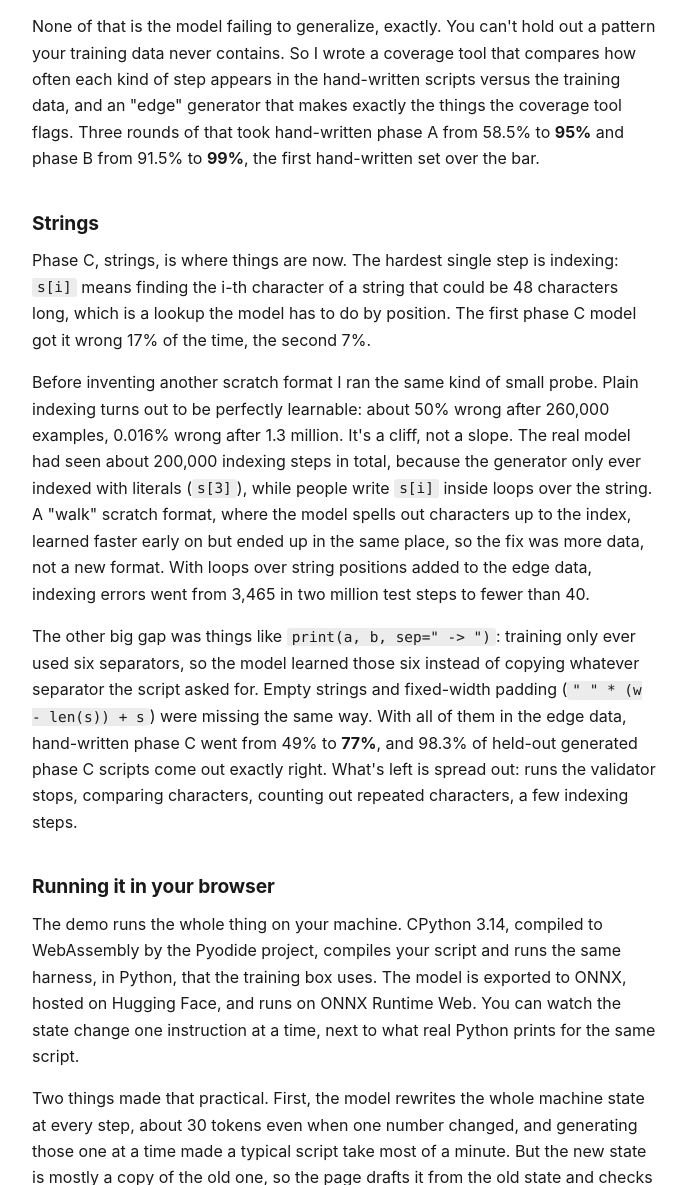
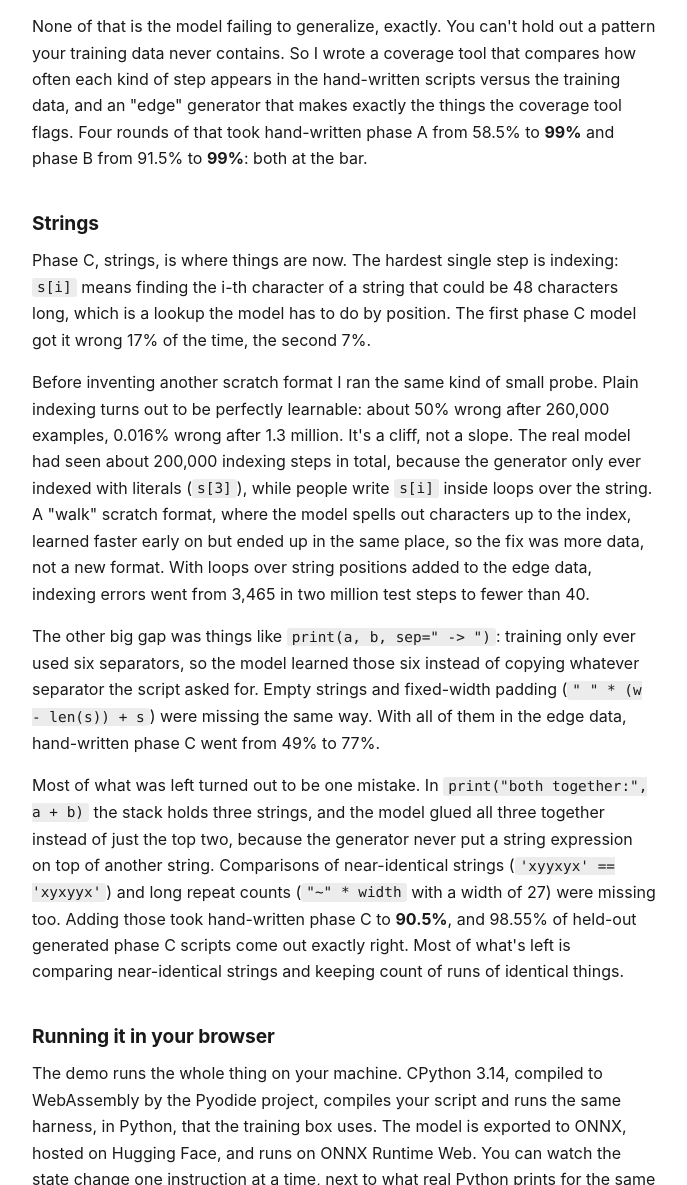
Before and after one commit to gmmeyer/gmmeyer, a plain HTML site: page posts/teaching-a-model-to-run-python.html in a window 1280 px wide. Shown: the part 4507-5692 px from the top of the page, without its empty margins (296-983 px from the left). Drawn offline with Linux system fonts and the light colour scheme.

Commit message:
Post draft: c5 numbers (hand-written A 99%, B 99%, C 90.5%) and what c5 fixed
Co-Authored-By: Claude Opus 5.5 <noreply@anthropic.com>

```diff
--- a/posts/teaching-a-model-to-run-python.html
+++ b/posts/teaching-a-model-to-run-python.html
@@ -121,16 +121,18 @@
     <li><strong>Python idioms people actually use.</strong> <code>x = a or 7</code>, chained comparisons like <code>a &lt; b &gt; c</code>, <code>range</code> with a step of 7, adding up booleans with <code>n += i &gt; 0</code>.</li>
   </ul>
 
-  <p>None of that is the model failing to generalize, exactly. You can't hold out a pattern your training data never contains. So I wrote a coverage tool that compares how often each kind of step appears in the hand-written scripts versus the training data, and an "edge" generator that makes exactly the things the coverage tool flags. Three rounds of that took hand-written phase A from 58.5% to <strong>95%</strong> and phase B from 91.5% to <strong>99%</strong>, the first hand-written set over the bar.</p>
+  <p>None of that is the model failing to generalize, exactly. You can't hold out a pattern your training data never contains. So I wrote a coverage tool that compares how often each kind of step appears in the hand-written scripts versus the training data, and an "edge" generator that makes exactly the things the coverage tool flags. Four rounds of that took hand-written phase A from 58.5% to <strong>99%</strong> and phase B from 91.5% to <strong>99%</strong>: both at the bar.</p>
 
   <h2>Strings</h2>
 
-  <!-- TODO(Greg): update with c3/c4 results. -->
+  <!-- TODO(Greg): numbers below are c5's (the model in the demo). -->
   <p>Phase C, strings, is where things are now. The hardest single step is indexing: <code>s[i]</code> means finding the i-th character of a string that could be 48 characters long, which is a lookup the model has to do by position. The first phase C model got it wrong 17% of the time, the second 7%.</p>
 
   <p>Before inventing another scratch format I ran the same kind of small probe. Plain indexing turns out to be perfectly learnable: about 50% wrong after 260,000 examples, 0.016% wrong after 1.3 million. It's a cliff, not a slope. The real model had seen about 200,000 indexing steps in total, because the generator only ever indexed with literals (<code>s[3]</code>), while people write <code>s[i]</code> inside loops over the string. A "walk" scratch format, where the model spells out characters up to the index, learned faster early on but ended up in the same place, so the fix was more data, not a new format. With loops over string positions added to the edge data, indexing errors went from 3,465 in two million test steps to fewer than 40.</p>
 
-  <p>The other big gap was things like <code>print(a, b, sep=" -&gt; ")</code>: training only ever used six separators, so the model learned those six instead of copying whatever separator the script asked for. Empty strings and fixed-width padding (<code>" " * (w - len(s)) + s</code>) were missing the same way. With all of them in the edge data, hand-written phase C went from 49% to <strong>77%</strong>, and 98.3% of held-out generated phase C scripts come out exactly right. What's left is spread out: runs the validator stops, comparing characters, counting out repeated characters, a few indexing steps.</p>
+  <p>The other big gap was things like <code>print(a, b, sep=" -&gt; ")</code>: training only ever used six separators, so the model learned those six instead of copying whatever separator the script asked for. Empty strings and fixed-width padding (<code>" " * (w - len(s)) + s</code>) were missing the same way. With all of them in the edge data, hand-written phase C went from 49% to 77%.</p>
+
+  <p>Most of what was left turned out to be one mistake. In <code>print("both together:", a + b)</code> the stack holds three strings, and the model glued all three together instead of just the top two, because the generator never put a string expression on top of another string. Comparisons of near-identical strings (<code>'xyyxyx' == 'xyxyyx'</code>) and long repeat counts (<code>"~" * width</code> with a width of 27) were missing too. Adding those took hand-written phase C to <strong>90.5%</strong>, and 98.55% of held-out generated phase C scripts come out exactly right. Most of what's left is comparing near-identical strings and keeping count of runs of identical things.</p>
 
   <h2>Running it in your browser</h2>
 
```
